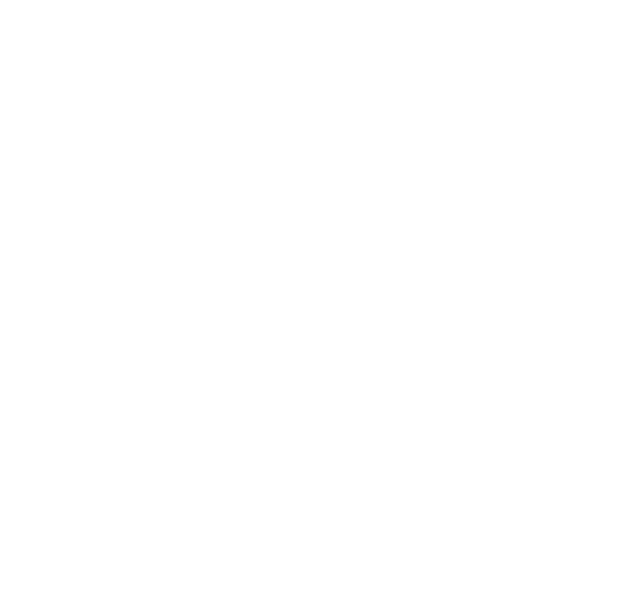
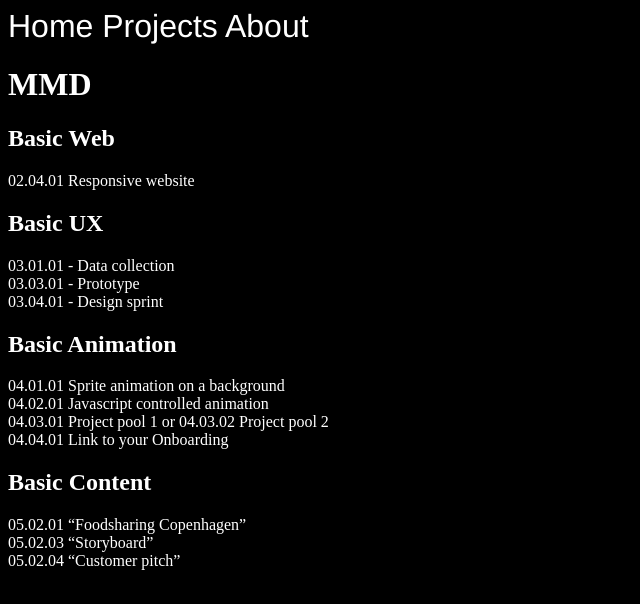
Before and after one commit to HarveyThePooka404/portfoliowebsite, a plain HTML site: page index.html in a window 1280 px wide. Shown: the whole page, without its empty margins (0-640 px from the left). Drawn offline with Linux system fonts and the light colour scheme.

Commit message:
Structure

```diff
--- a/index.html
+++ b/index.html
@@ -1,13 +1,38 @@
 <!DOCTYPE html>
 <html lang="">
+
 <head>
     <meta charset="utf-8">
     <meta name="viewport" content="width=device-width, initial-scale=1.0">
-    <title></title>
+    <link rel="stylesheet" href="style.css">
+    <title> Portfolio Website</title>
 </head>
 
 <body>
+    <nav>
+        <a>Home</a>
+        <a>Projects</a>
+        <a>About</a>
+    </nav>
+
+    <h1> MMD </h1>
+    <h2>Basic Web</h2>
+        <div>02.04.01 Responsive website</div>
+    <h2>Basic UX</h2>
+        <div>03.01.01 - Data collection</div>
+        <div>03.03.01 - Prototype</div>
+        <div>03.04.01 - Design sprint</div>
+    <h2>Basic Animation</h2>
+        <div>04.01.01 Sprite animation on a background</div>
+        <div>04.02.01 Javascript controlled animation</div>
+        <div>04.03.01 Project pool 1 or 04.03.02 Project pool 2</div>
+        <div>04.04.01 Link to your Onboarding</div>
+    <h2>Basic Content</h2>
+        <div>05.02.01 “Foodsharing Copenhagen” </div>
+        <div>05.02.03 “Storyboard” </div>
+        <div>05.02.04 “Customer pitch” </div>
 
 </body>
+
 </html>
-<meta name="viewport" content="width=device-width, initial-scale=1.0"><link rel="stylesheet" href="">
+<meta name="viewport" content="width=device-width, initial-scale=1.0">
--- a/style.css
+++ b/style.css
@@ -0,0 +1,25 @@
+body {
+    background-color: black;
+}
+
+nav {
+    color: white;
+    font-size: 2em;
+    font-family: helvetica;
+}
+
+a:hover {
+    border-bottom: 1px solid yellow;
+}
+
+div {
+    color: white;
+}
+
+h1 {
+    color: white;
+}
+
+h2 {
+    color: white;
+}
```
